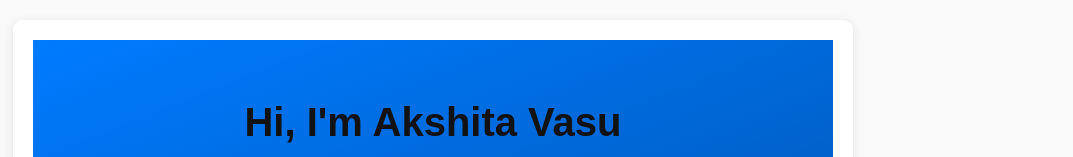
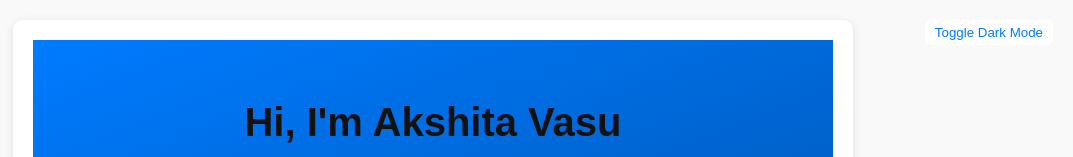
Before and after one commit to akshva/resume-and-biodata, a plain HTML site: page index.html in a window 1280 px wide. Shown: the top 157 px of the page, without its empty margins (207-1280 px from the left). Drawn offline with Linux system fonts and the light colour scheme.

Commit message:
Update index.html

```diff
--- a/index.html
+++ b/index.html
@@ -18,7 +18,7 @@
         <a href="biodata.html" class="btn btn-secondary">View Biodata</a>
       </div>
     </section>
-    <!-- <button id="theme-toggle" class="theme-toggle">Toggle Dark Mode</button> -->
+    <button id="theme-toggle" class="theme-toggle">Toggle Dark Mode</button>
     <!-- About Section -->
     <section class="about">
       <div class="container">
```
